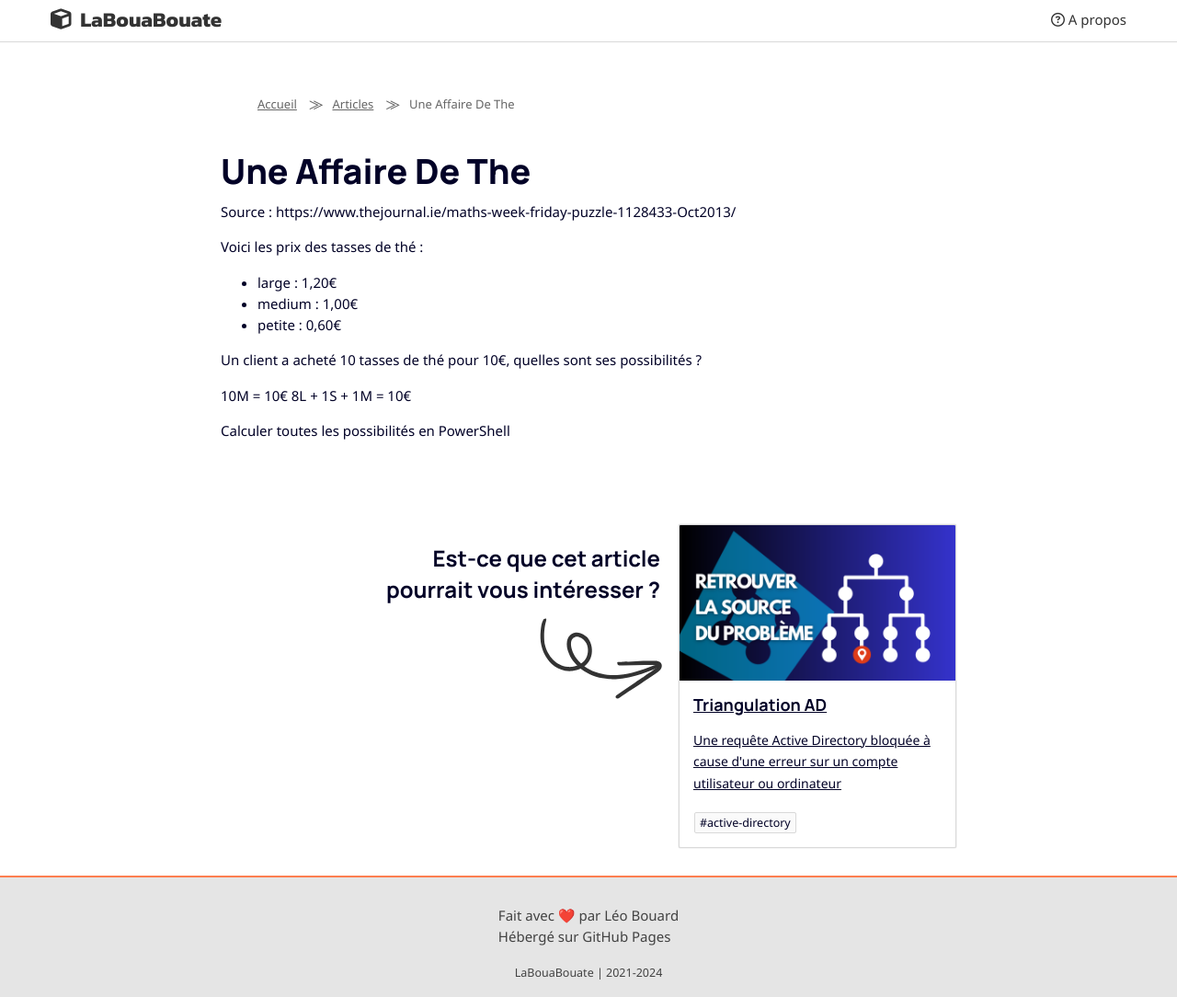
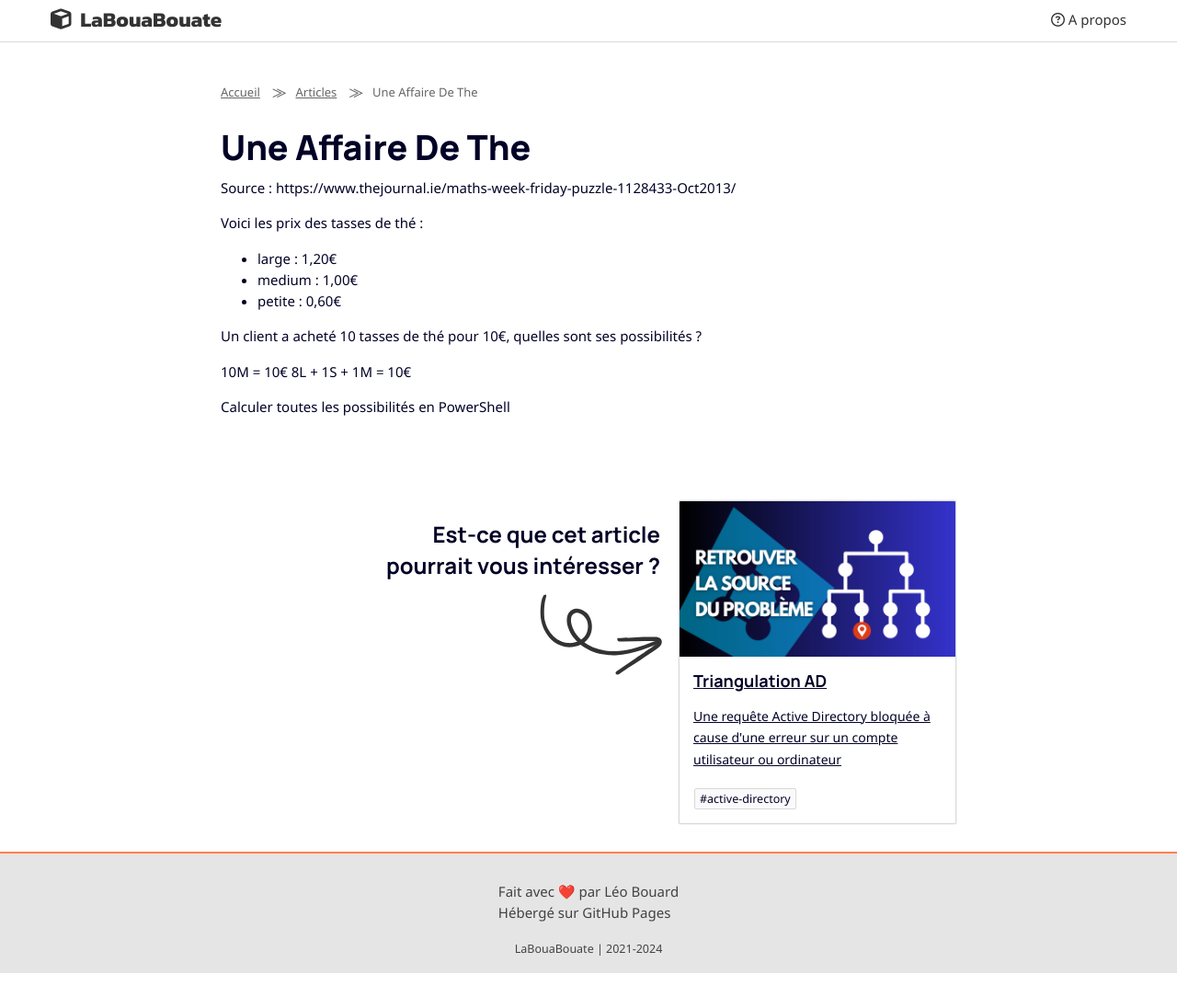
Before and after one commit to leobouard/leobouard.github.io, a Jekyll site: the page built from _posts/2025-01-01-une-affaire-de-the.md, in a window 1280 px wide. Shown: the whole page at 92% size. Built offline with Jekyll 4.4.1, drawn with Linux system fonts in a browser that asks for light colours; nearby versions of some CDN libraries; some web fonts are replaced; our own code applies the rules of GitHub Pages for plain Markdown files; after the commit the page ends 1058 px from its top, so only the background shows below that.

Commit message:
Update posts.scss

```diff
--- a/assets/css/posts.scss
+++ b/assets/css/posts.scss
@@ -7,6 +7,11 @@ nav.breadcrumb {
     color: #666;
     font-weight: 500;
     padding: 1em 0;
+}
+
+nav.breadcrumb ul {
+    margin: 0;
+    padding: 0;
 }
 
 nav.breadcrumb li {
```
